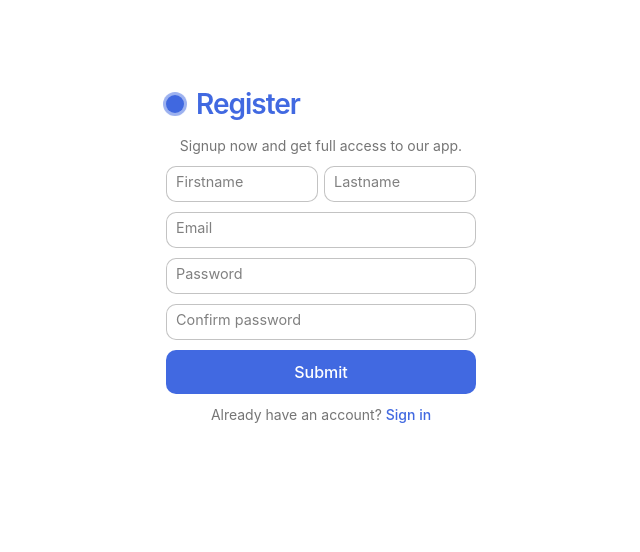
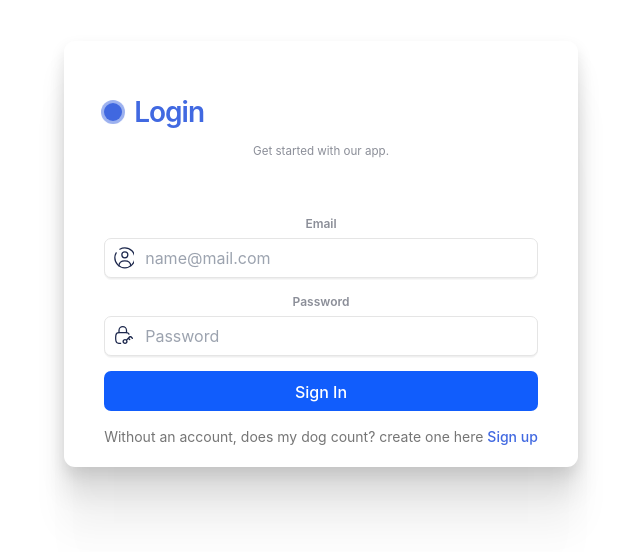
Before and after one commit to 1Androv1/Proyecto, a React (Vite) app in the folder FrontTodoAppVuez/: page / in a window 1280 px wide. Shown: the part 146-698 px from the top of the page, without its empty margins (319-959 px from the left). Built offline with nearby package versions, Linux system fonts and the light colour scheme; no server answers.

Commit message:
CORS CONFIGURATION

```diff
--- a/FrontTodoAppVuez/src/App.jsx
+++ b/FrontTodoAppVuez/src/App.jsx
@@ -15,8 +15,8 @@ function App() {
       */}
 
       <div  className='flex flex-1 h-screen w-full bg-[#0E0F12] flex-col xl:w-[1280px] items-center justify-center'>
-   {/* <LoginForm/> */}
-        <RegisterForm />
+    <LoginForm/>
+      {/*  <RegisterForm />*/}
       </div>
 
 
--- a/FrontTodoAppVuez/src/components/Login.jsx
+++ b/FrontTodoAppVuez/src/components/Login.jsx
@@ -1,4 +1,5 @@
 import React, { useState } from 'react';
+import { ApiLogin } from "../coneccions/api";
 
 export const LoginForm = () => {
     const [email, setEmail] = useState('');
@@ -9,6 +10,21 @@ export const LoginForm = () => {
         // Aquí puedes realizar las acciones necesarias, como enviar los datos a un servidor
         console.log('Email:', email);
         console.log('Password:', password);
+
+        const data = {
+            email: email,
+            password: password
+        };
+
+        axios.post(ApiLogin, data)
+        .then(response => {
+        // Manejar la respuesta exitosa
+        console.log('Datos recibidos:', response.data);
+        })
+        .catch(error => {
+        // Manejar el error
+        console.error('Error al obtener datos:', error);
+        });
     };
 
     return (
--- a/FrontTodoAppVuez/src/coneccions/api.jsx
+++ b/FrontTodoAppVuez/src/coneccions/api.jsx
@@ -1 +1,2 @@
 export const ApiLocalHost = `http://localhost:5235/api/users/loginUser`;
+export const ApiLogin = `http://localhost:5235/api/users/loginUser`;
```
Also changed, not shown: 1 other file (tests, documents, lock files or other folders).
